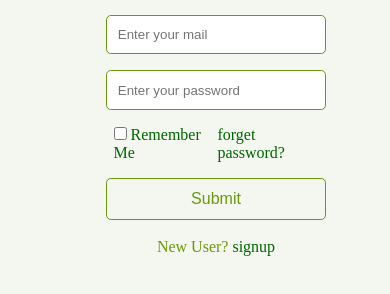
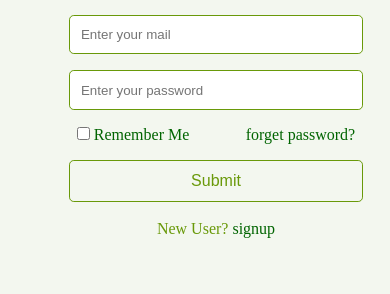
Before and after one commit to Sanjana-Chauhan/project-S, a plain HTML site: page login.html in a window 390 px wide. Shown: the part 342-636 px from the top of the page. Drawn offline with Linux system fonts and the light colour scheme.

Commit message:
login form

```diff
--- a/style.css
+++ b/style.css
@@ -137,5 +137,11 @@ input:focus {
   .signup-form span{
     margin-top: 10px;
   }
+  .form-input{
+    width: 80%;
+  }
+  .signup-form .inner-form {
+    width: 80%;
+  }
 
 }
```
